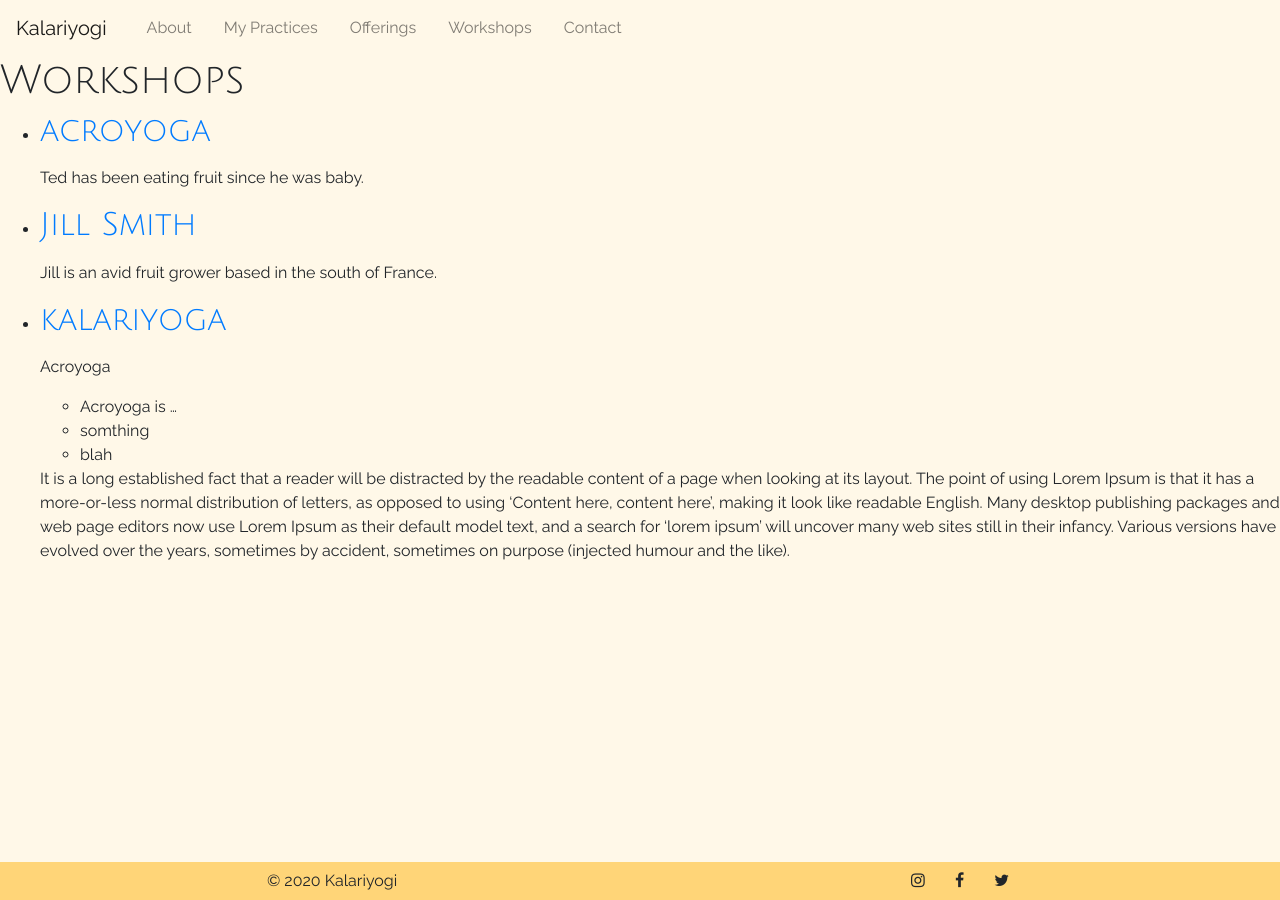
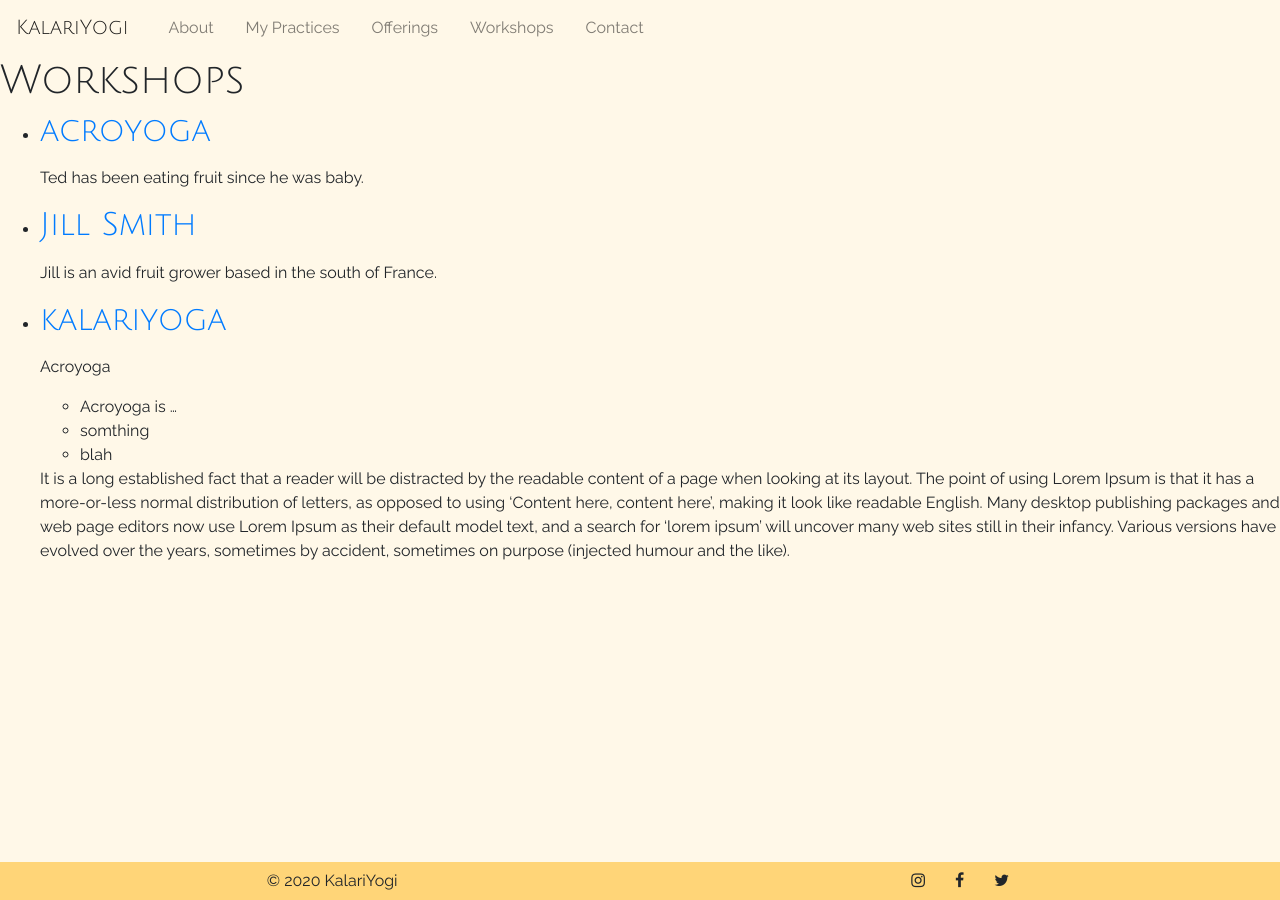
Before and after one commit to kalariyogi/kalariyogi.github.io, a Jekyll site: the page built from allWorkshops.html, in a window 1280 px wide. Built offline with Jekyll 4.4.1, drawn with Linux system fonts in a browser that asks for light colours.

Commit message:
fix navigation font

```diff
--- a/_config.yml
+++ b/_config.yml
@@ -1,4 +1,4 @@
-name: Kalariyogi
+name: KalariYogi
 imageurl: /assets/images/
 mainImage: carosel-image-2.jpeg
 collections:
--- a/_includes/navigation.html
+++ b/_includes/navigation.html
@@ -1,6 +1,6 @@
 <header>
     <nav class="navbar s-navbar navbar-expand-md navbar-light main-nav">
-        <a id="nav-logo" class="navbar-brand" href="/">{{site.name}}</a>
+        <a id="nav-logo" class="navbar-brand header-font" href="/">{{site.name}}</a>
         <button class="navbar-toggler navbar-links" type="button" data-toggle="collapse"
             data-target="#collapsibleNavbar">
             <span class="navbar-toggler-icon"></span>
--- a/assets/css/main.css
+++ b/assets/css/main.css
@@ -22,6 +22,7 @@ body{
 .footer {
     background-color: rgb(255, 213, 120);
 }
+.header-font,
 h1,
 h2,
 h3,
```
